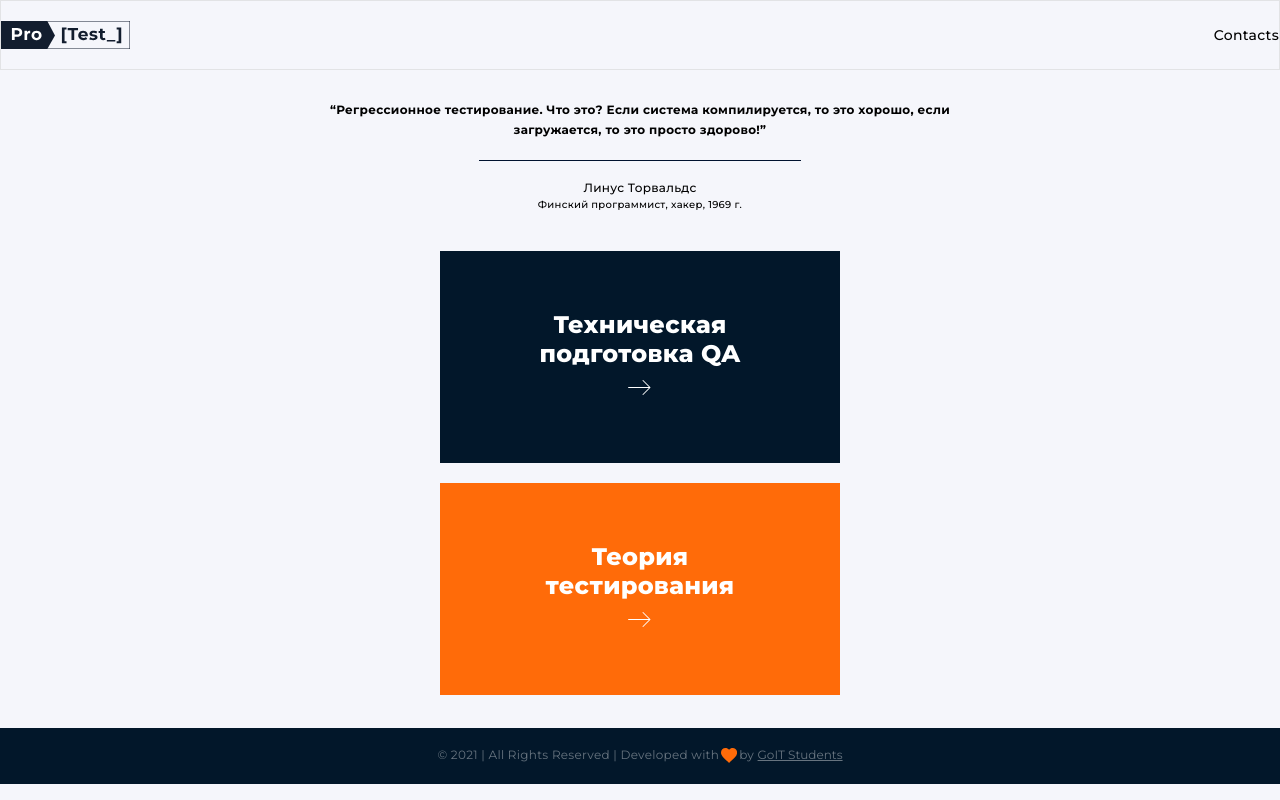
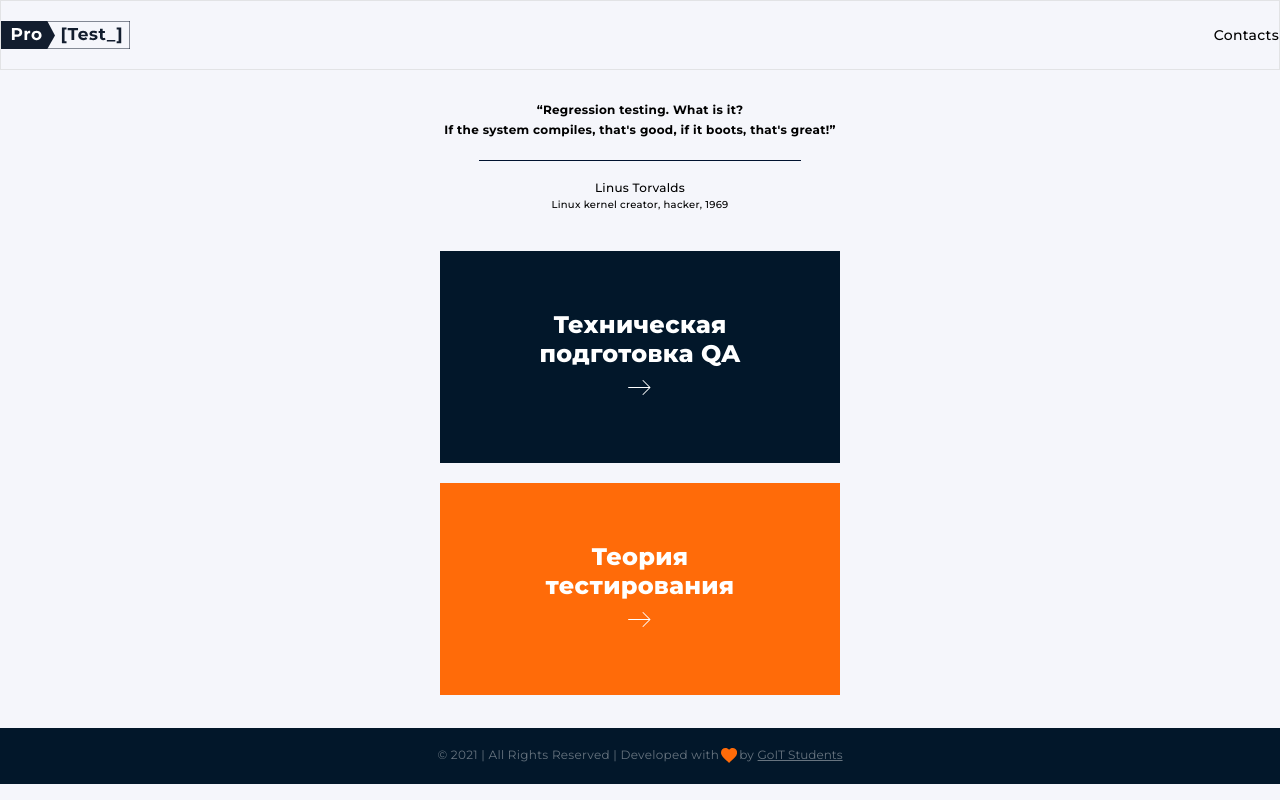
Before and after one commit to TanyaShved/finalProgect-front, a React (Create React App) app: page / in a window 1280 px wide. Built offline with nearby package versions, Linux system fonts and the light colour scheme.

Commit message:
deleted unuseble code, added EN text version

```diff
--- a/src/views/HomeViev/MainPage.jsx
+++ b/src/views/HomeViev/MainPage.jsx
@@ -1,20 +1,19 @@
 import React from 'react';
-import { Link, Switch, Route } from 'react-router-dom';
+import { Link } from 'react-router-dom';
 import '../../css/common.css';
 import style from './MainPage.module.css';
-import TestPageView from '../TestView';
 
 function MainPage() {
   return (
     <section className={style.section}>
       <p className={style.text}>
-        “Регрессионное тестирование. Что это? Если система компилируется, то это
-        хорошо, если загружается, то это просто здорово!”
+        “Regression testing. What is it? <br /> If the system compiles, that's
+        good, if it boots, that's great!”
       </p>
       <span className={style.line}></span>
       <div className={style.authorInfo}>
-        <p className={style.author}>Линус Торвальдс</p>
-        <p className={style.authorBio}>Финский программист, хакер, 1969 г.</p>
+        <p className={style.author}>Linus Torvalds</p>
+        <p className={style.authorBio}>Linux kernel creator, hacker, 1969</p>
       </div>
 
       <ul className={style.list}>
@@ -31,12 +30,6 @@ function MainPage() {
           </Link>
         </li>
       </ul>
-
-      <Switch>
-        {/* підключити компонент TestPageView */}
-        <Route exact path="/test" component={TestPageView} />
-        {/* підключити компонент 404 NotFoundView */}
-      </Switch>
     </section>
   );
 }
```
